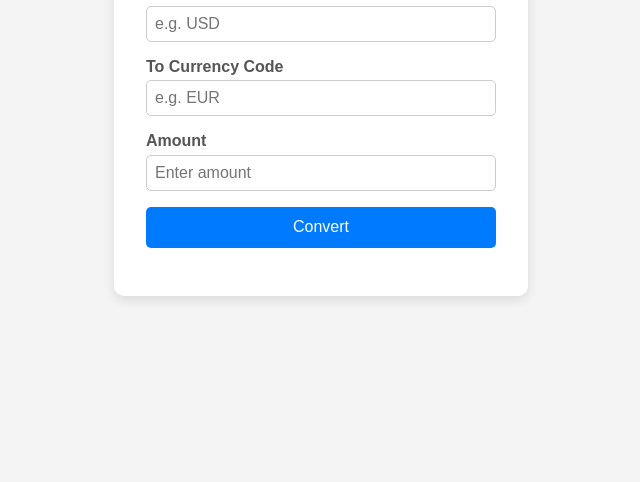
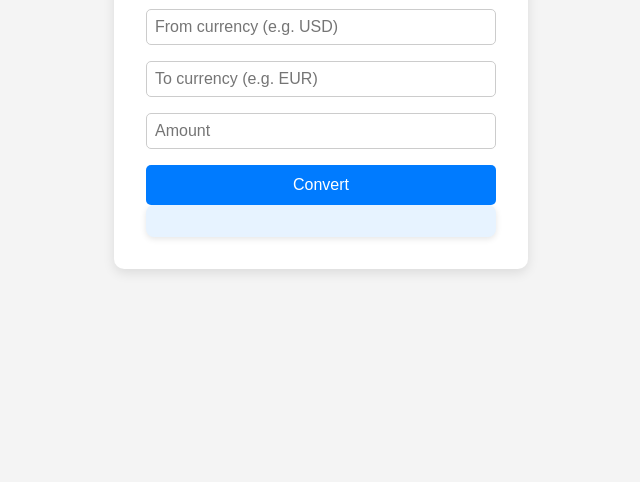
Before and after one commit to KaziTawfiq/Currency-Converter, a plain HTML site: page index.html in a window 1280 px wide. Shown: the part 318-800 px from the top of the page, without its empty margins (319-959 px from the left). Drawn offline with Linux system fonts and the light colour scheme.

Commit message:
added final adjustments and style changes

```diff
--- a/converter.js
+++ b/converter.js
@@ -7,9 +7,10 @@ document.addEventListener('DOMContentLoaded', function() {
 
         const fromCurrency = document.querySelector('#from-currency').value.trim().toUpperCase();
         const toCurrency = document.querySelector('#to-currency').value.trim().toUpperCase();
+        const amount = parseFloat(document.querySelector('#amount').value.trim());
 
-        if (!fromCurrency || !toCurrency) {
-            resultDiv.textContent = 'Please enter both currency codes!';
+        if (!fromCurrency || !toCurrency || isNaN(amount)) {
+            resultDiv.textContent = 'Please enter valid currency codes and amount!';
             return;
         }
 
@@ -27,7 +28,8 @@ document.addEventListener('DOMContentLoaded', function() {
                     return;
                 }
 
-                resultDiv.innerHTML = `1 ${fromCurrency} = ${rate} ${toCurrency}`;
+                const convertedAmount = (rate * amount).toFixed(2);
+                resultDiv.innerHTML = `${amount} ${fromCurrency} = ${convertedAmount} ${toCurrency}`;
             })
             .catch(error => {
                 resultDiv.textContent = 'Error: ' + error.message;
--- a/index.html
+++ b/index.html
@@ -10,21 +10,16 @@
 <div class="container">
     <h1>Currency Converter</h1>
     <form id="converter-form">
-        <div class="input-group">
-            <label for="from-currency">From Currency Code</label>
-            <input type="text" id="from-currency" placeholder="e.g. USD" required />
-        </div>
-        <div class="input-group">
-            <label for="to-currency">To Currency Code</label>
-            <input type="text" id="to-currency" placeholder="e.g. EUR" required />
-        </div>
-        <div class="input-group">
-            <label for="amount">Amount</label>
-            <input type="number" id="amount" placeholder="Enter amount" required />
-        </div>
+        <input type="text" id="from-currency" placeholder="From currency (e.g. USD)" required />
+        <input type="text" id="to-currency" placeholder="To currency (e.g. EUR)" required />
+        <input type="number" id="amount" placeholder="Amount" required />
         <button type="submit">Convert</button>
     </form>
-    <div class="result" id="result"></div>
+    <div id="result-container">
+        <div class="result" id="result"></div>
+    </div>
+
+
 </div>
 <script src="converter.js"></script>
 </body>
--- a/styles.css
+++ b/styles.css
@@ -70,8 +70,12 @@ button:hover {
 }
 
 .result {
-    margin-top: 1rem;
-    font-weight: 600;
-    text-align: center;
-    color: #333;
+  background: #e7f3ff; /* light blue background */
+  color: #0b3d91; /* darker blue text */
+  padding: 1rem;
+  border-radius: 8px;
+  box-shadow: 0 2px 6px rgba(0, 0, 0, 0.1);
+  min-width: 200px;
+  font-weight: 600;
+  text-align: center;
 }
```
